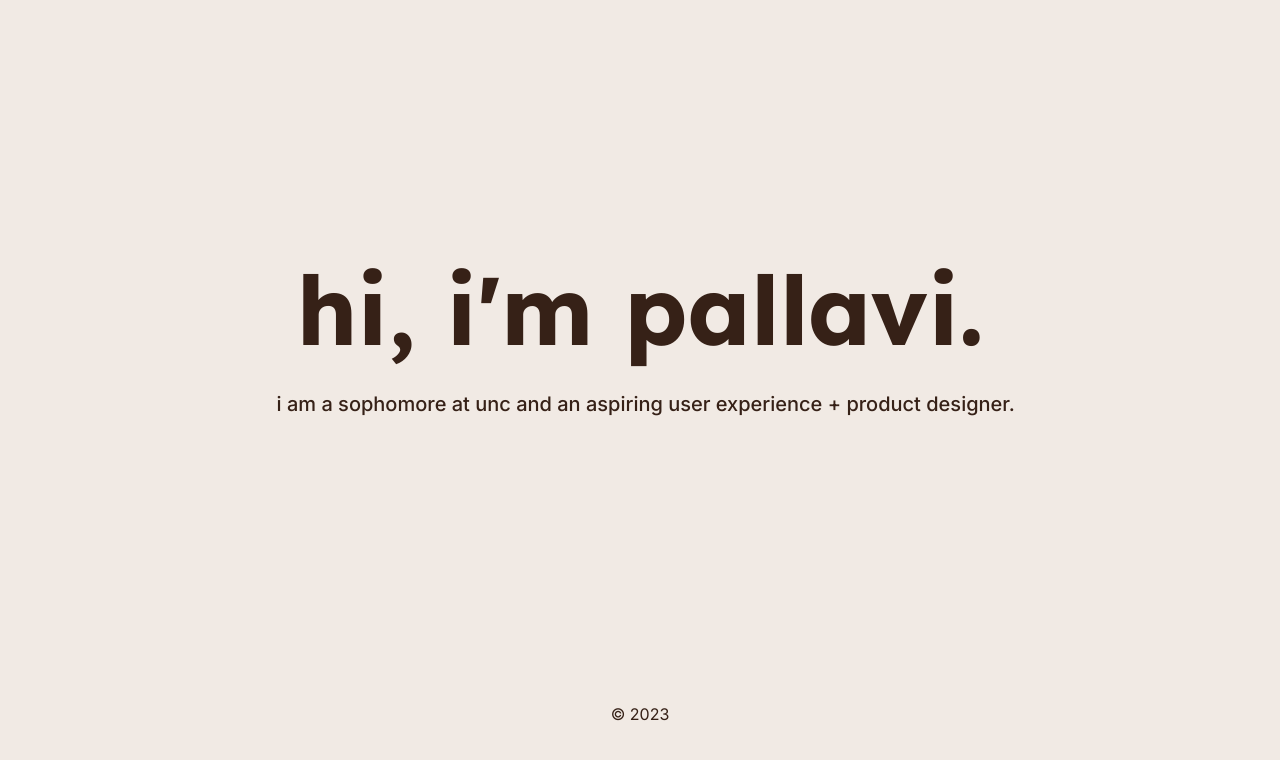
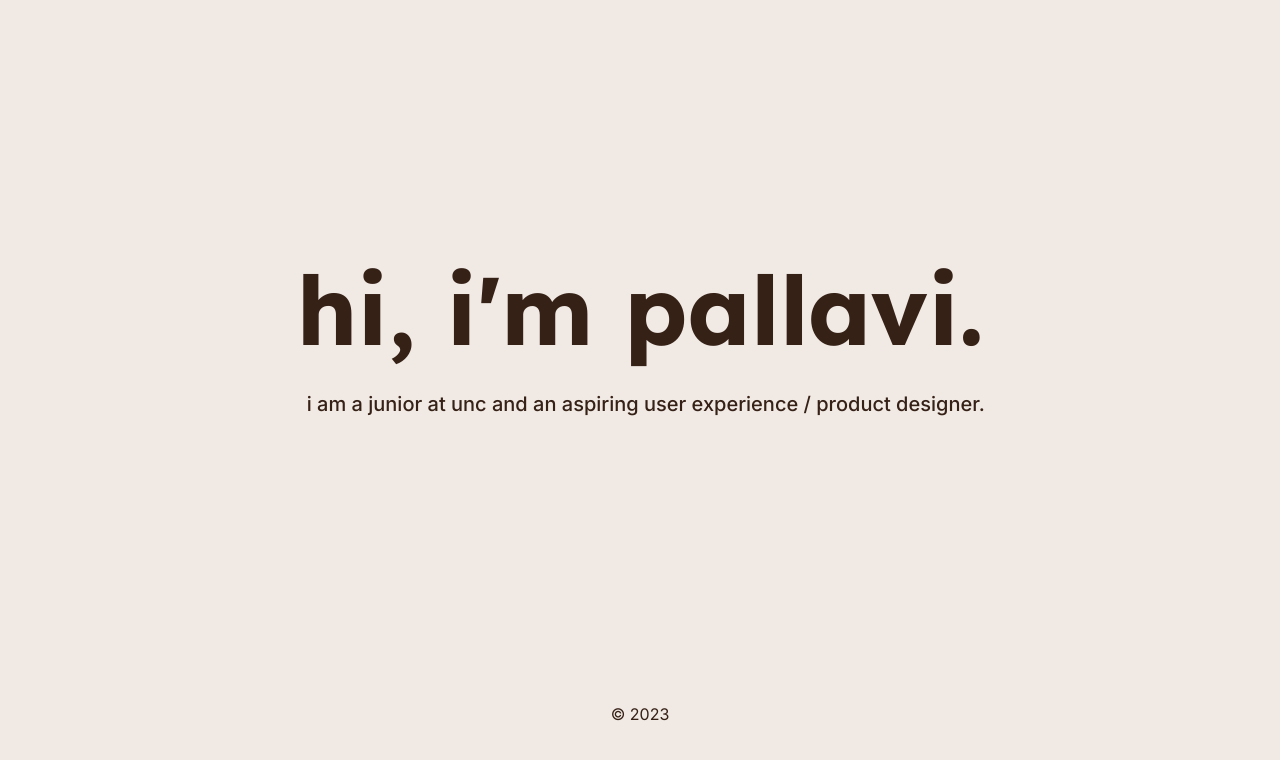
Before and after one commit to pcllavi/pcllavi.github.io, a plain HTML site: page index.html in a window 1280 px wide. Shown: the part 118-878 px from the top of the page. Drawn offline with Linux system fonts and the light colour scheme.

Commit message:
i'm a junior now

```diff
--- a/index.html
+++ b/index.html
@@ -59,7 +59,7 @@
         <main>
             <div class="intro-container">
                 <h1>hi, i'm pallavi.</h1>
-                <p>i am a sophomore at unc and an aspiring user experience + product designer. </p>
+                <p>i am a junior at unc and an aspiring user experience / product designer. </p>
             </div>
         </main>
         <footer>
```
